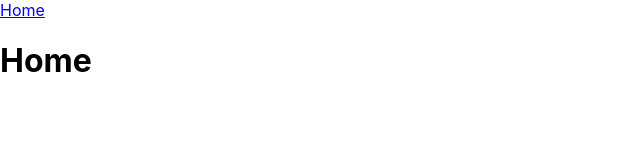
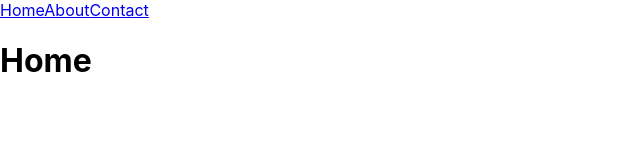
Before and after one commit to cubelemon/react-course-crash, a React (Create React App) app: page / in a window 1280 px wide. Shown: the top 160 px of the page, without its empty margins (0-640 px from the left). Built offline with nearby package versions, Linux system fonts and the light colour scheme.

Commit message:
link to instead of a href

```diff
--- a/src/App.jsx
+++ b/src/App.jsx
@@ -11,6 +11,8 @@ function App() {
       <Router>
         <nav>
           <Link to="/">Home</Link>
+          <Link to="/about">About</Link>
+          <Link to="/contact">Contact</Link>
 
 
           {
```
